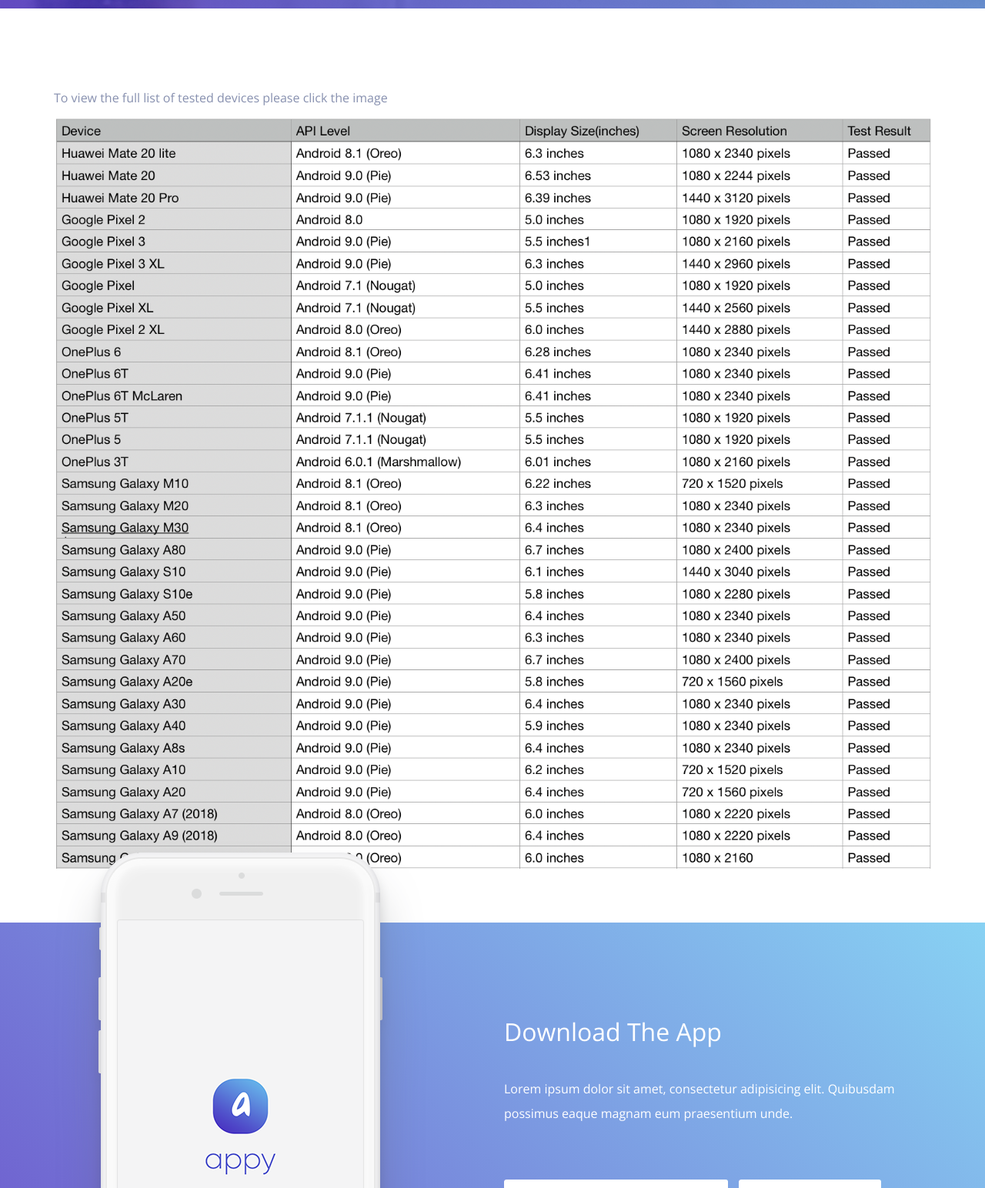
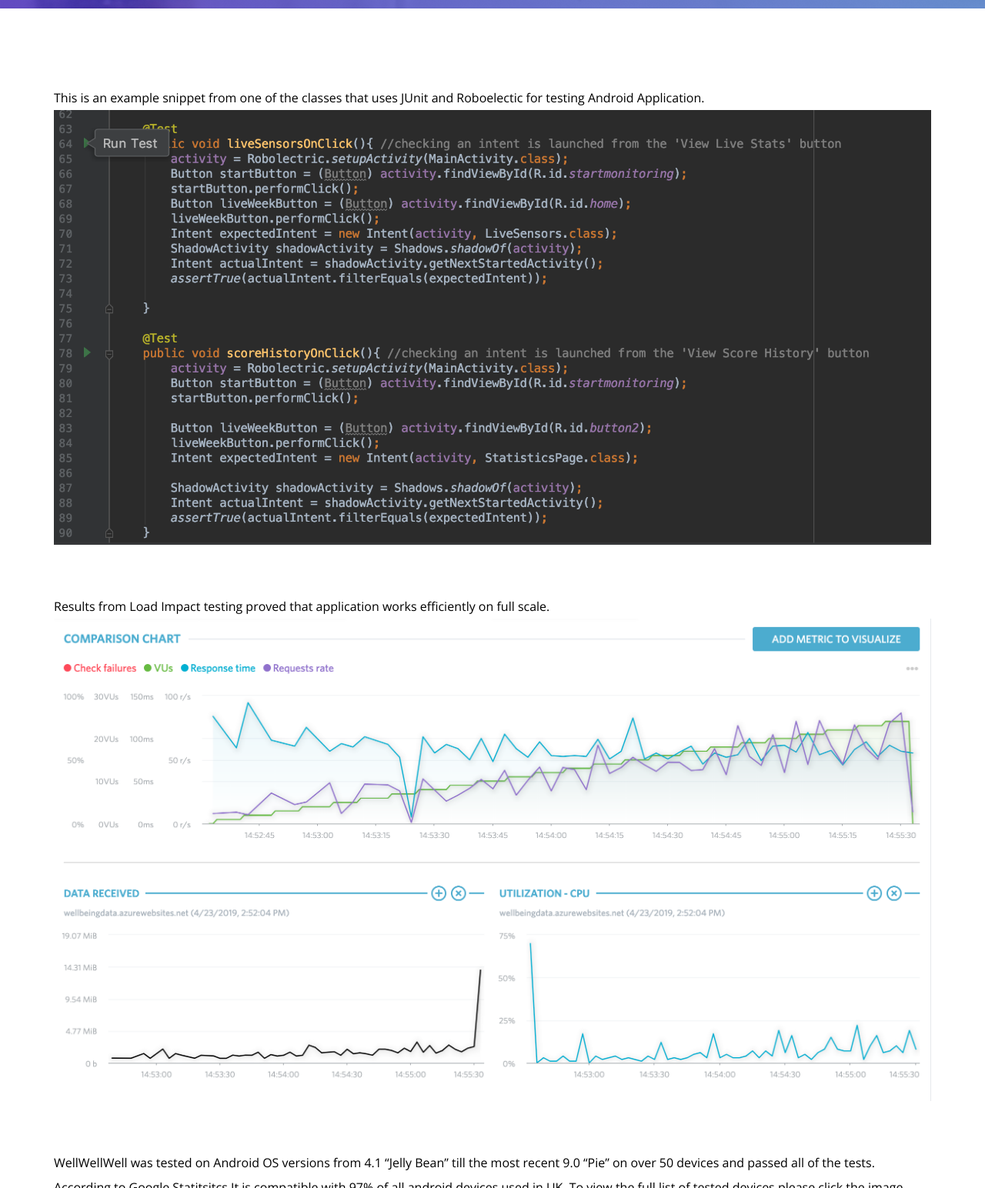
Before and after one commit to Zuka98/Team9-ReportWebpage, a plain HTML site: page testing.html in a window 1280 px wide. Shown: the part 730-2274 px from the top of the page at 77% size. Drawn offline with nearby package versions, Linux system fonts and the light colour scheme; files whose address does not match are found by name.

Commit message:
Testing page updated

```diff
--- a/testing.html
+++ b/testing.html
@@ -82,12 +82,48 @@
             </div>
         </div>
     </header>
+
+
     <!-- Home-Area-End -->
+
+     <!-- Unit  testing -->
+     <div class="container" style="margin-bottom: 5%">
+        <div style="color: black">
+
+
+        <div> This is an example snippet from one of the classes that uses JUnit and Roboelectic for testing Android Application.
+            </div>
+        </div>
+        <img src="images/Unit_Testing.png" alt="Unit Tests Img">
+
+      </div>
+
+  <!-- Unit testing End-->
+
+
+     <!-- LoadImpac Web testing -->
+     <div class="container" style="margin-bottom: 5%">
+        <div style="color: black">
+
+
+        <div> Results from Load Impact testing proved that application works efficiently on full scale.
+            </div>
+        </div>
+        <img src="images/loadImpact test.png" alt="Load Impact Picture">
+
+      </div>
+
+  <!-- LoadImpac Web testing -->
 
 
     <!-- Tested Android Devices -->
     <div class="container" style="margin-bottom: 5%">
-        <p> To view the full list of tested devices please click the image </p>
+        <div style="color: black">
+
+
+        <div> WellWellWell was tested on Android OS versions from 4.1 “Jelly Bean” till the most recent 9.0 “Pie” on over 50 devices and passed all of the tests. According to Google Statitsitcs It is compatible with 97% of all android devices used in UK. To view the full list of tested devices please click the image
+            </div>
+        </div>
 
         <a href="downloadables/tested_devices.numbers" > <img src="images/testedDevices.png" alt="CSV file">  </a>
 
@@ -98,29 +134,6 @@
 
 
 
-    <!-- Download-Area -->
-    <section>
-    <div class="download-area overlay">
-        <div class="container">
-            <div class="row">
-                <div class="col-xs-12 col-sm-6 hidden-sm">
-                    <figure class="mobile-image">
-                        <img src="images/download-image.png" alt="">
-                    </figure>
-                </div>
-                <div class="col-xs-12 col-md-6 section-padding">
-                    <h3 class="white-color">Download The App</h3>
-                    <div class="space-20"></div>
-                    <p>Lorem ipsum dolor sit amet, consectetur adipisicing elit. Quibusdam possimus eaque magnam eum praesentium unde.</p>
-                    <div class="space-60"></div>
-                    <a href="#" class="bttn-white sq"><img src="images/apple-icon.png" alt="apple icon"> Apple Store</a>
-                    <a href="#" class="bttn-white sq"><img src="images/play-store-icon.png" alt="Play Store Icon"> Play Store</a>
-                </div>
-            </div>
-        </div>
-    </div>
-  </section>
-    <!-- Download-Area-End -->
 
 
     <!-- Footer -->
```
Also changed, not shown: management.html (+32 -0 lines), images/Unit_Testing.png (added), images/loadImpact test.png (added).
